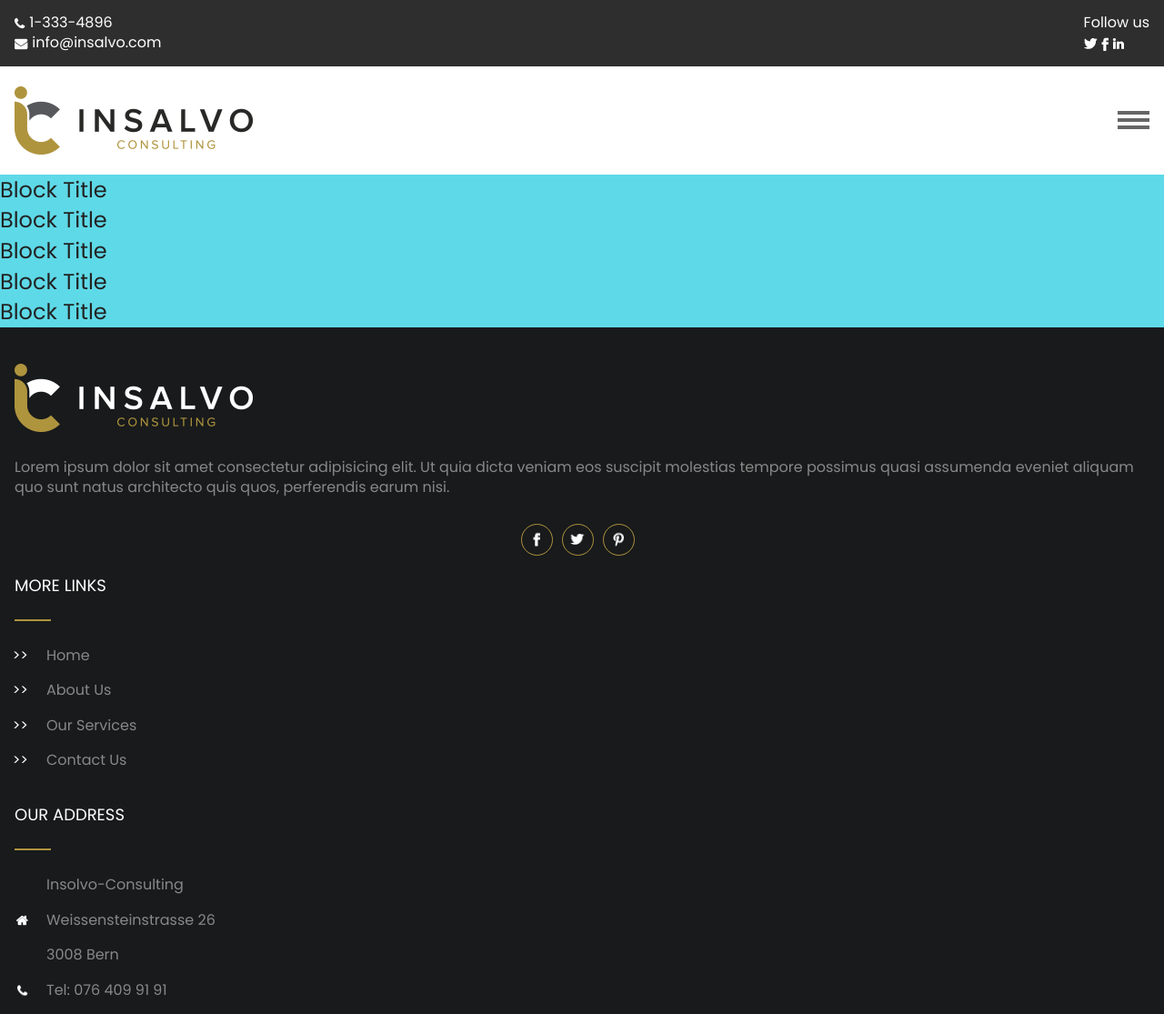
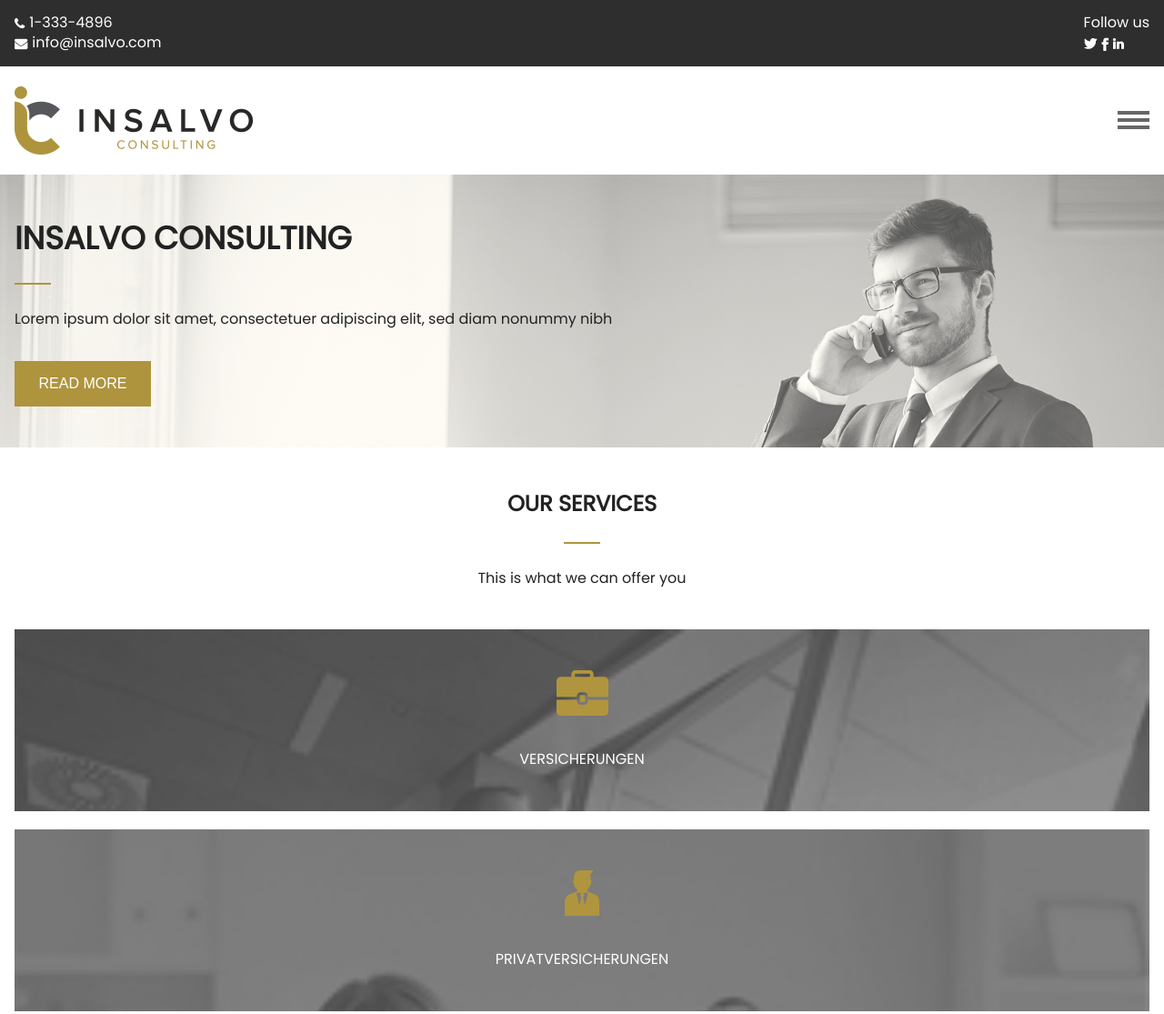
Before and after one commit to obrovacm/insalvo-consulting-practice, a website: page index.html in a window 1280 px wide. Shown: the top 1115 px of the page at 91% size. Drawn offline with Linux system fonts and the light colour scheme.

Commit message:
our services progress

```diff
--- a/index.html
+++ b/index.html
@@ -22,7 +22,7 @@
     />
 
     <!-- CSS File -->
-    <link rel="stylesheet" href="./dist/styles.css?cb=1593852340819" />
+    <link rel="stylesheet" href="./dist/styles.css?cb=1593892235789" />
 
     <!-- jQuery -->
     <script src="./dist/jquery.js"></script>
@@ -91,38 +91,59 @@
     <!-- main CONTENT -->
     <div id="content" class="site-content">
       <main id="main" class="site-main">
-
-        <div class="intro-block">
-          <div class="block__header">
-            <h2>Block Title</h2>
+        <div class="intro__block">
+          <div class="intro__content">
+            <h2 class="underline left">insalvo consulting</h2>
+            <p>
+              Lorem ipsum dolor sit amet, consectetuer adipiscing elit, sed diam
+              nonummy nibh
+            </p>
+            <button class="btn">read more</button>
           </div>
-          <div class="block_content"></div>
         </div>
 
-        <div class="our-services-block">
-          <div class="block__header">
-            <h2>Block Title</h2>
+        <div class="services-block">
+          <div class="services__header">
+            <h2 class="underline center">our services</h2>
+            <p>This is what we can offer you</p>
           </div>
-          <div class="block_content"></div>
+          <div class="services__content">
+            <div class="services__card">
+              <img src="./dist/images/suitcase.png" alt="souitcase" />
+              <p>Versicherungen</p>
+            </div>
+            <div class="services__card">
+              <img src="./dist/images/insurance.png" alt="insurance" />
+              <p>Privatversicherungen</p>
+            </div>
+            <div class="services__card">
+              <img src="./dist/images/finances.png" alt="finance" />
+              <p>Finanzen</p>
+            </div>
+            <div class="services__card">
+              <img src="./dist/images/paper-scroll.png" alt="paper" />
+              <p>Treuhand</p>
+            </div>
+          </div>
         </div>
 
         <div class="our-story-block">
-          <div class="block__header">
-            <h2>Block Title</h2>
+          <div class="block-header">
+            <h2 class="underline left">our story</h2>
           </div>
           <div class="block_content"></div>
         </div>
 
         <div class="testimonials-block">
-          <div class="block__header">
-            <h2>Block Title</h2>
+          <div class="block-header">
+            <h2 class="underline center">testimonials</h2>
           </div>
           <div class="block_content"></div>
         </div>
 
         <div class="clients-block">
-          <div class="block__header">
-            <h2>Block Title</h2>
+          <div class="block-header">
+            <h2 class="underline center">the clients</h2>
           </div>
           <div class="block_content"></div>
         </div>
@@ -188,6 +209,6 @@
     </footer>
 
     <!-- JavaScript File -->
-    <script src="./dist/all.js?cb=1593852340819"></script>
+    <script src="./dist/all.js?cb=1593892235789"></script>
   </body>
 </html>
--- a/src/scss/components/_footer.scss
+++ b/src/scss/components/_footer.scss
@@ -3,9 +3,6 @@
   flex-direction: column;
   background-color: $black-softer;
   color: $grey;
-
-  // justify-content: space-between;
-  // align-items: center;
 
   /*
   ** CONTENT
@@ -61,8 +58,6 @@
   &__header {
     color: $white;
     font-size: 18px;
-    text-transform: uppercase;
-    margin-bottom: 54px;
   }
 
   /*
--- a/src/scss/components/_global.scss
+++ b/src/scss/components/_global.scss
@@ -1,5 +1,7 @@
 .underline {
   position: relative;
+  text-transform: uppercase;
+  margin-bottom: 54px;
   &::after {
     content: "";
     position: absolute;
@@ -11,8 +13,26 @@
   &.left::after {
     left: 0;
   }
-  &.center::after {
-    left: 50%;
-    transform: translateX(-50%);
+  &.center {
+    text-align: center;
+    &::after {
+      left: 50%;
+      transform: translateX(-50%);
+    }
   }
 }
+
+.btn {
+  display: flex;
+  justify-content: center;
+  align-items: center;
+  width: 150px;
+  height: 50px;
+  background-color: $gold;
+  color: $white;
+  text-transform: uppercase;
+  border: none;
+  &:active{
+    outline: solid;
+  }
+}
--- a/src/scss/components/_main.scss
+++ b/src/scss/components/_main.scss
@@ -1,5 +1,75 @@
-.site-content{
+.site-content {
   // height: 100px;
+  // background-color: $blue-baby;
   width: 100%;
-  background-color: $blue-baby;
 }
+
+.site-main {
+  & > div {
+    padding: 45px 0;
+    @include responsive-padding;
+  }
+  h2 {
+    font-weight: bold;
+  }
+}
+
+.intro {
+  &__block {
+    background-image: url(./images/intro-pic.jpg);
+    background-position: 75% 0;
+    background-size: cover;
+
+    // background-size: ;
+  }
+  &__content {
+    h2 {
+      font-size: 35px;
+    }
+    p {
+      margin-bottom: 35px;
+    }
+  }
+}
+
+.services {
+  &__header {
+    p {
+      text-align: center;
+    }
+    margin-bottom: 45px;
+  }
+
+  &__card {
+    width: 100%;
+    // width: 260px;
+    height: 200px;
+    display: flex;
+    flex-direction: column;
+    justify-content: center;
+    align-items: center;
+    margin-bottom: 20px;
+    background-size: cover;
+    &:nth-child(1) {
+      background-image: url(./images/service1.jpg);
+    }
+    &:nth-child(2) {
+      background-image: url(./images/service2.jpg);
+    }
+    &:nth-child(3) {
+      background-image: url(./images/service3.jpg);
+    }
+    &:nth-child(4) {
+      background-image: url(./images/service4.jpg);
+      margin: 0;
+    }
+    img {
+      height: 50px;
+      margin-bottom: 37px;
+    }
+    p {
+      text-transform: uppercase;
+      color: $white;
+    }
+  }
+}
```
Also changed, not shown: dist/images/insurance.png (renamed from dist/images/private-insurance.png), dist/images/service1.jpg (added), dist/images/service2.jpg (added), dist/images/service3.jpg (added), dist/images/service4.jpg (added), dist/styles.css, 1 other file.
